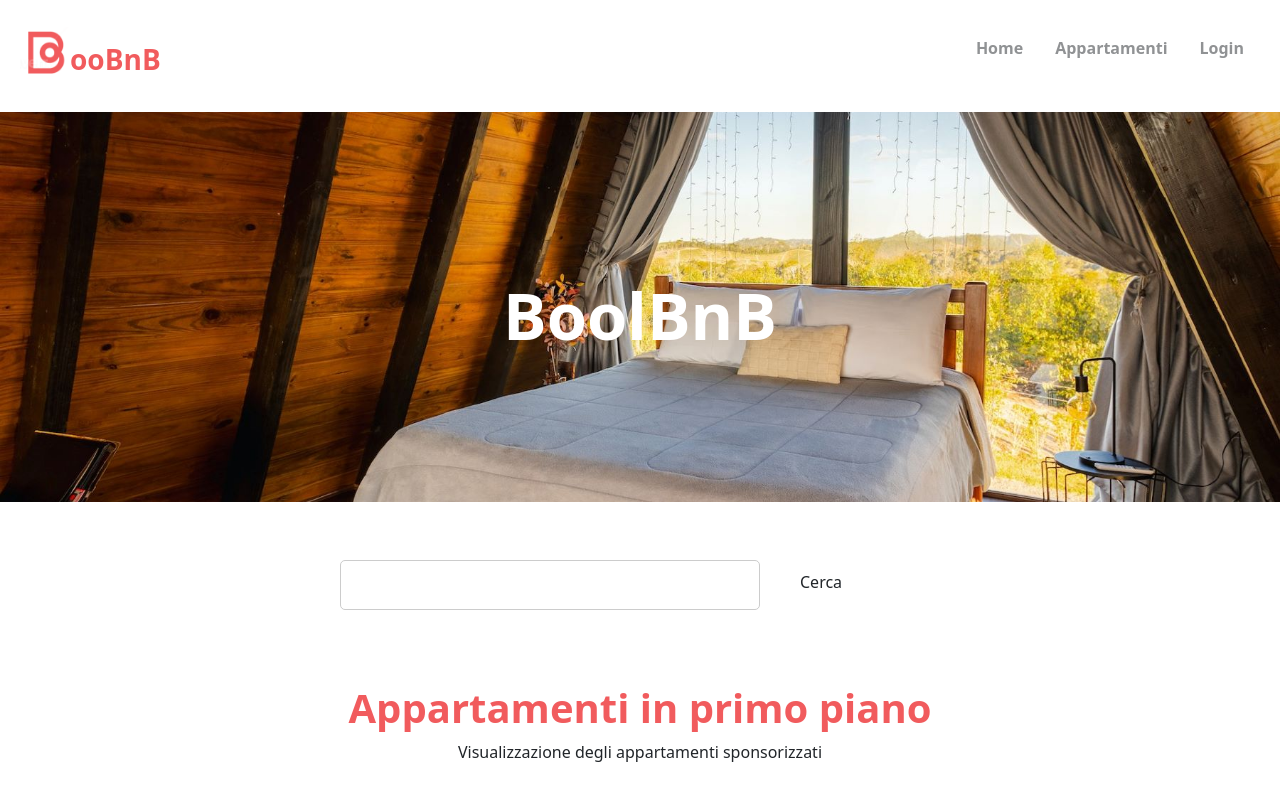
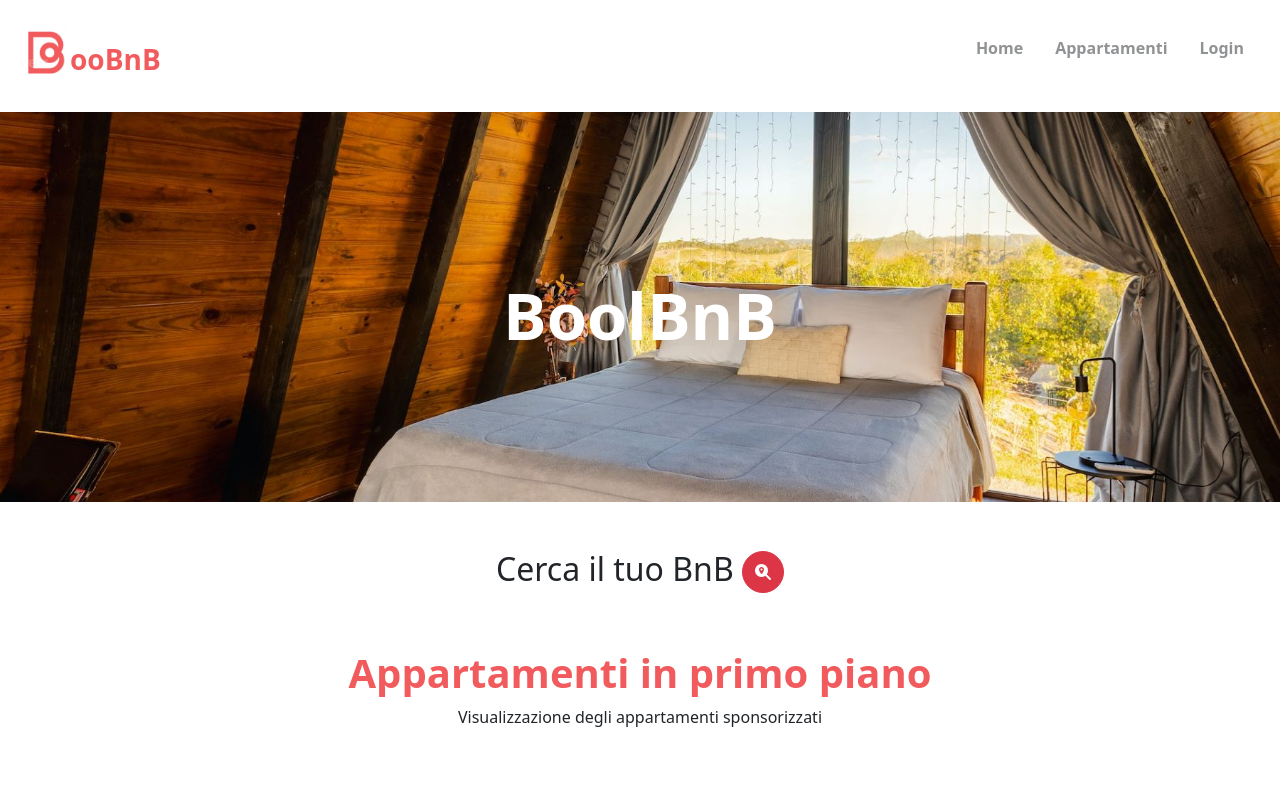
Before and after one commit to alex02r/vite-boolbnb, a Vue app: page / in a window 1280 px wide. Shown: the top 791 px of the page. Built offline with nearby package versions, Linux system fonts and the light colour scheme.

Commit message:
upgrade: implementazione button per la ricerca di un bnb

```diff
--- a/src/pages/AppHome.vue
+++ b/src/pages/AppHome.vue
@@ -20,8 +20,8 @@ export default {
     </div>
     <div class="container my-5">
         <div class="row justify-content-center">
-            <div class="col-12 mb-5 align-self-center">
-                <p><Searchbar /></p>
+            <div class="col-12 mb-5 text-center">
+                <h2>Cerca il tuo BnB <router-link :to="{ name:'search-apartments' }" class="btn btn-danger rounded-circle py-2"> <i class="fas fa-magnifying-glass-location"></i></router-link></h2>
             </div>
             <div class="col-12 text-center mb-5">
                 <h1 class="fw-bold">Appartamenti in primo piano</h1>
```
